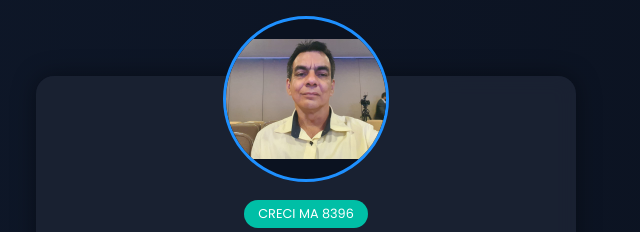
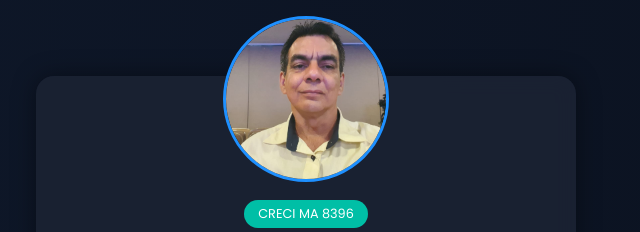
Before and after one commit to Heitorfilho25/heitorfilho25.github.io, a plain HTML site: page index.html in a window 1280 px wide. Shown: the top 232 px of the page, without its empty margins (334-974 px from the left). Drawn offline with Linux system fonts and the light colour scheme.

Commit message:
Change avatar image properties for improved display
Updated avatar styles for better image fitting.

```diff
--- a/index.html
+++ b/index.html
@@ -46,15 +46,15 @@
     }
 
     .avatar{
-  width:160px;                 /* pode trocar para 140 ou 132 se preferir menor */
+  width:160px;
   height:160px;
   border-radius:50%;
   margin:-90px auto 12px;
   border:3px solid var(--ring);
   display:block;
-  object-fit:contain;          /* mostra a imagem inteira */
-  object-position:center;      /* centraliza */
-  background:#0b1220;          /* cor de fundo para eventuais bordas */
+  object-fit:cover;            /* preenche o círculo */
+  object-position:50% 25%;     /* sobe o enquadramento (25% a 30% costuma ficar bom) */
+  background:#0b1220;
 }
 
     .tag {
```
